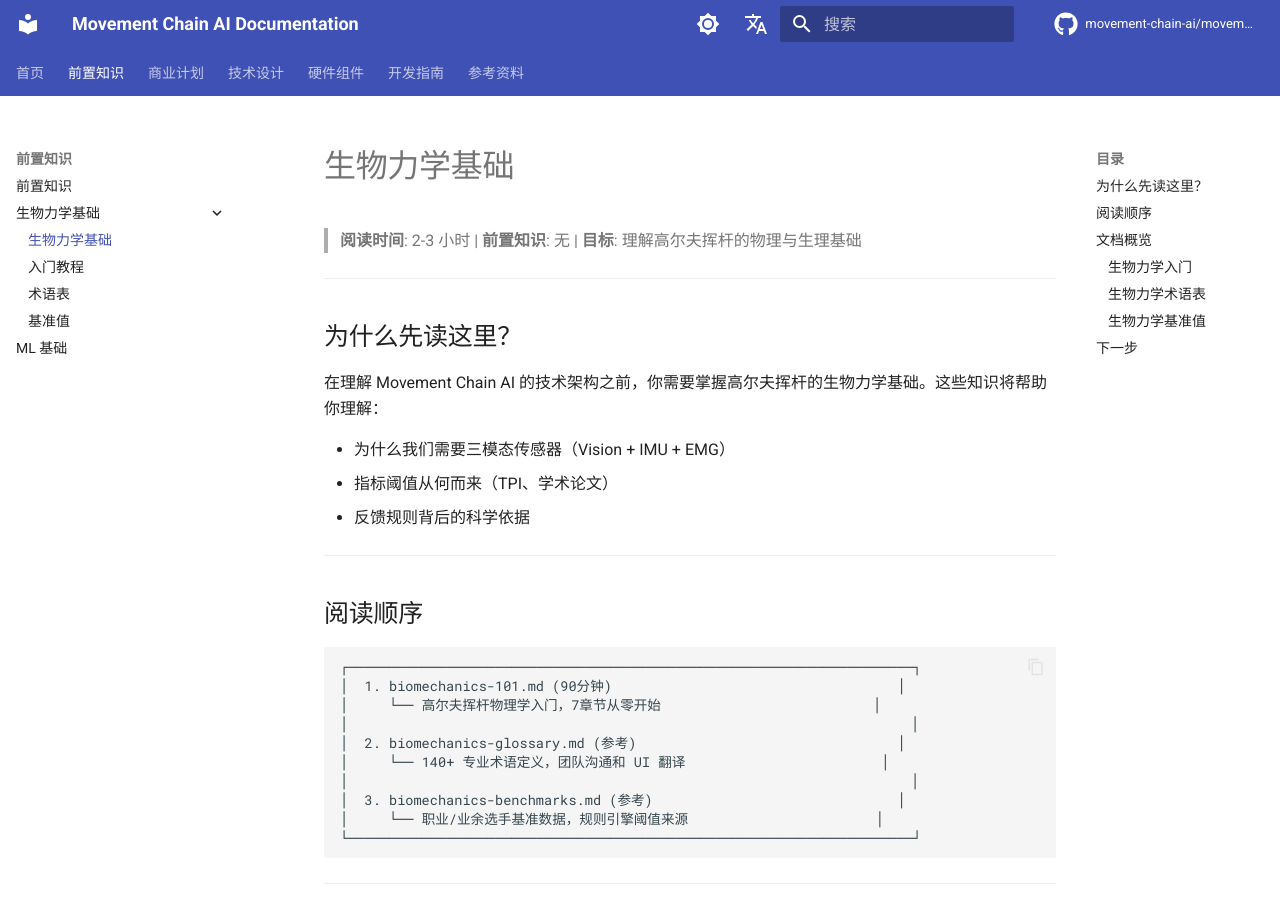
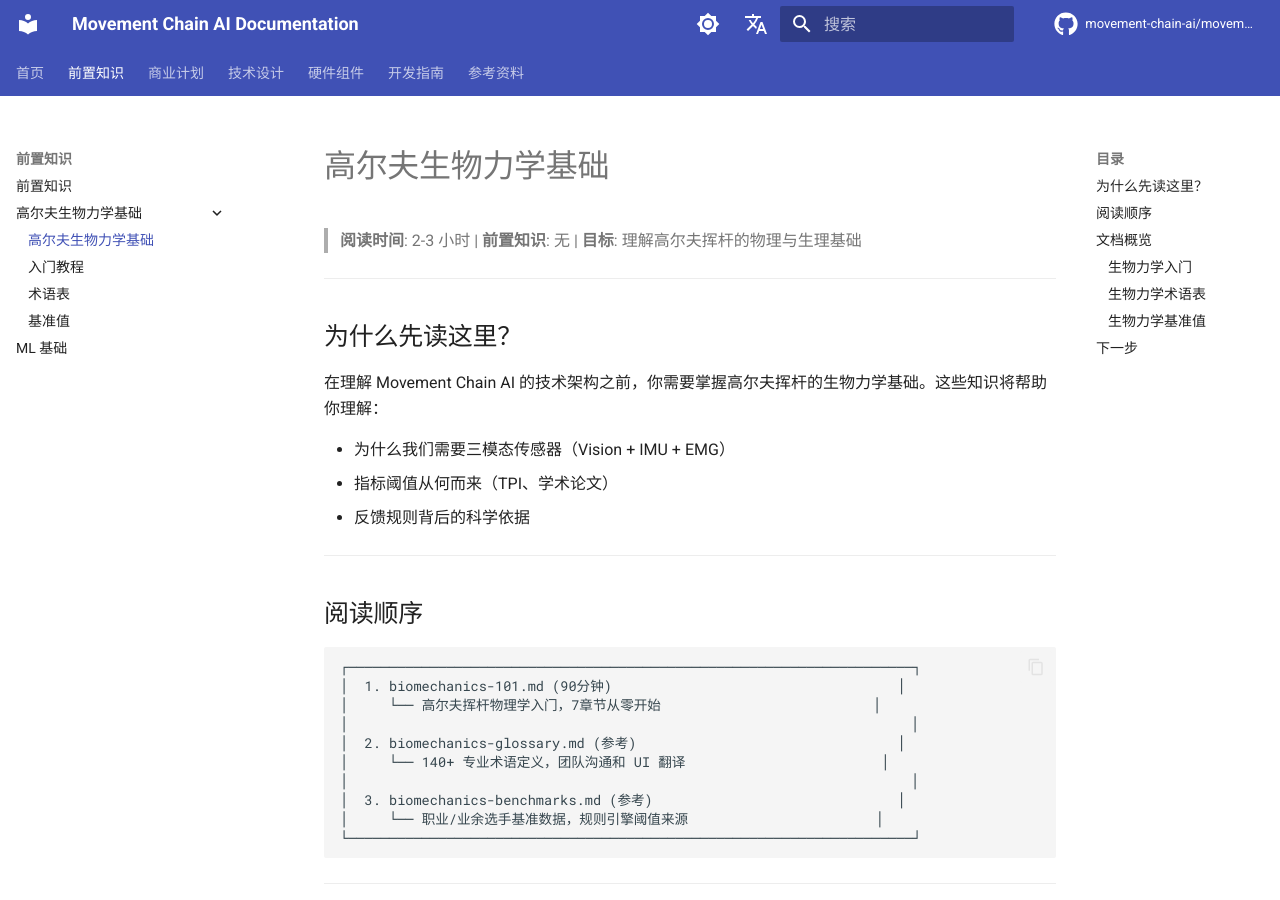
Before and after one commit to movement-chain-ai/movement-chain-docs, an MkDocs documentation site: the page built from docs/zh/prerequisites/foundations/index.md, in a window 1280 px wide and 900 px high. Built offline with MkDocs 1.6.1 and Material for MkDocs 9.7.7, drawn with Linux system fonts in a browser that asks for light colours; comment, search, counter and statistics services are not loaded; the version menu is left out.

Commit message:
refactor: "生物力学基础"改名为"高尔夫生物力学基础"
🤖 Generated with [Claude Code](https://claude.com/claude-code)

Co-Authored-By: Claude Opus 4.5 <noreply@anthropic.com>

```diff
--- a/docs/zh/prerequisites/foundations/index.md
+++ b/docs/zh/prerequisites/foundations/index.md
@@ -1,4 +1,4 @@
-# 生物力学基础
+# 高尔夫生物力学基础
 
 > **阅读时间**: 2-3 小时 | **前置知识**: 无 | **目标**: 理解高尔夫挥杆的物理与生理基础
 
--- a/mkdocs.yml
+++ b/mkdocs.yml
@@ -111,7 +111,7 @@ nav:
 
   - 前置知识:
       - prerequisites/index.md
-      - 生物力学基础:
+      - 高尔夫生物力学基础:
           - prerequisites/foundations/index.md
           - 入门教程: prerequisites/foundations/biomechanics-101.md
           - 术语表: prerequisites/foundations/biomechanics-glossary.md
```
